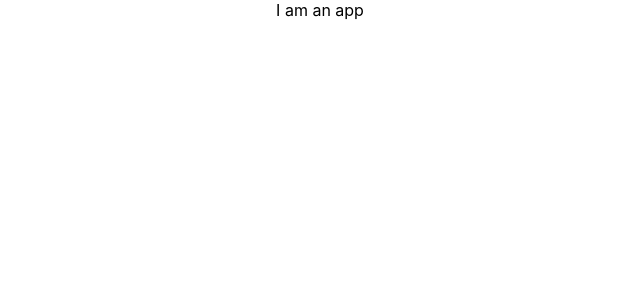
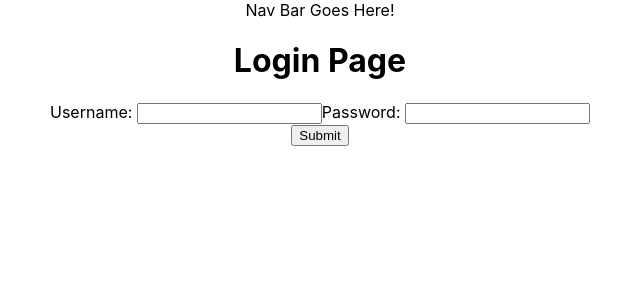
Before and after one commit to canikwe/mynetwork-frontend, a React (Create React App) app: page /login in a window 1280 px wide. Shown: the top 300 px of the page, without its empty margins (320-960 px from the left). Built offline with nearby package versions, Linux system fonts and the light colour scheme; no server answers.

Commit message:
set up initial state, create basic routes and login page

```diff
--- a/package.json
+++ b/package.json
@@ -6,6 +6,7 @@
     "react": "^16.8.6",
     "react-dom": "^16.8.6",
     "react-redux": "^6.0.1",
+    "react-router-dom": "^5.0.0",
     "react-scripts": "2.1.8",
     "redux": "^4.0.1",
     "redux-thunk": "^2.3.0"
--- a/src/App.js
+++ b/src/App.js
@@ -1,15 +1,26 @@
 import React, { Component } from 'react';
 import './App.css';
 import { connect } from 'react-redux'
+import {fetchingUser} from './redux/actions'
+import { Route, Switch, withRouter } from 'react-router-dom'
+import Homepage from './components/Homepage'
+import Login from './components/Login'
 
 
 class App extends Component {
+  componentDidMount(){
+    this.props.fetchingUser()
+  }
+
   render() {
     console.log(this.props)
     return (
       <div className="App">
-      I am an app
-
+        <div>Nav Bar Goes Here!</div>
+        <Switch>
+          <Route exact path='/login' component={Login} />
+          <Route exact path='/' component={Homepage} />
+        </Switch>
       </div>
     );
   }
@@ -19,4 +30,10 @@ const mapStateToProps = state => {
   return {user: state.user}
 }
 
-export default connect(mapStateToProps)(App);
+const mapDispatchToProps = dispatch => {
+  return {
+    fetchingUser: () => dispatch(fetchingUser())
+  }
+}
+
+export default connect(mapStateToProps, mapDispatchToProps)(App);
--- /dev/null
+++ b/src/components/Homepage.js
@@ -0,0 +1,5 @@
+import React from 'react'
+
+export default () => {
+  return <h1>Homepage</h1>
+}
--- /dev/null
+++ b/src/components/Login.js
@@ -0,0 +1,27 @@
+import React from 'react'
+import { withRouter, Link } from 'react-router-dom'
+
+class Login extends React.Component {
+  handleClick = event => {
+    event.preventDefault()
+    console.log('attempting to log in with no credentials')
+  }
+
+  render() {
+    return (
+      <div>
+        <h1>Login Page</h1>
+        <form onSubmit={this.handleClick}>
+          <label htmlFor='username'>Username: </label>
+          <input type='text' name='username'></input>
+          <label htmlFor='password'>Password: </label>
+          <input type='text'></input><br />
+          <button type='submit'>Submit</button>
+        </form>
+      </div>
+    )
+  }
+
+}
+
+export default Login
--- a/src/index.js
+++ b/src/index.js
@@ -5,11 +5,14 @@ import store from './redux/store'
 import './index.css';
 import App from './App';
 import * as serviceWorker from './serviceWorker';
+import { BrowserRouter } from 'react-router-dom'
 
 ReactDOM.render(
-  <Provider store={store}>
-    <App />
-  </Provider>, document.getElementById('root'));
+  <BrowserRouter>
+    <Provider store={store}>
+      <App />
+    </Provider>
+  </BrowserRouter>, document.getElementById('root'));
 
 // If you want your app to work offline and load faster, you can change
 // unregister() to register() below. Note this comes with some pitfalls.
--- a/src/redux/actions.js
+++ b/src/redux/actions.js
@@ -1,13 +1,30 @@
 //action creators
+
+const URL = () =>{
+  return `http://localhost:3000/api/v1/users/7`
+}
+
+function fetchingUser(){
+  return (dispatch) => {
+
+    fetch(URL())
+    .then(res => res.json())
+    .then(user => {
+      console.log(user)
+
+      dispatch(fetchedUser(user))
+    })
+
+  }
+}
 
 function testAction(){
   return {type: "TESTING_REDUCER"}
 }
 
-function fetchingUser(){
-  return (dispatch) => {
-    dispatch(loading)
-  }
+function fetchedUser(user){
+  return {type: "FETCHED_USER", user}
 }
 
-export { testAction }
+
+export { testAction, fetchedUser, fetchingUser }
--- a/src/redux/reducer.js
+++ b/src/redux/reducer.js
@@ -4,6 +4,8 @@ const updateUser = (state={}, action) => {
   switch(action.type){
     case "TESTING_REDUCER":
       return state
+    case "FETCHED_USER":
+      return action.user
     default:
       return state
   }
```
Also changed, not shown: 1 other file (tests, documents, lock files or other folders).
